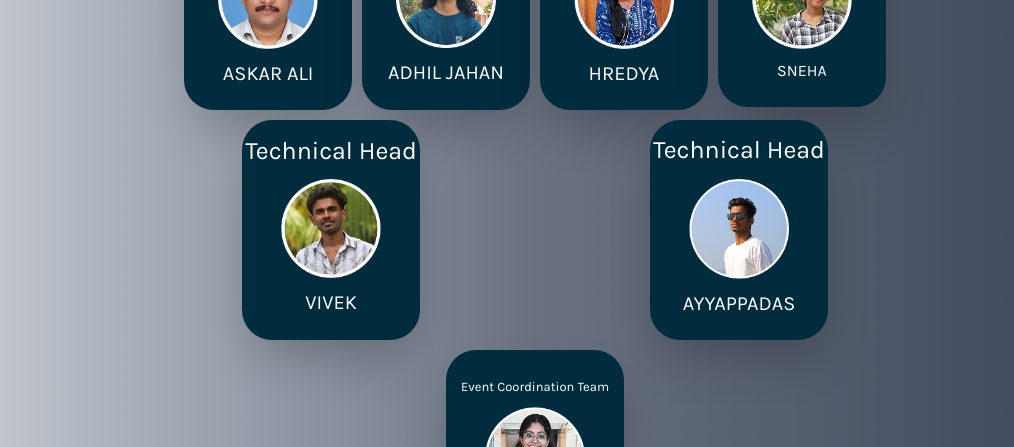
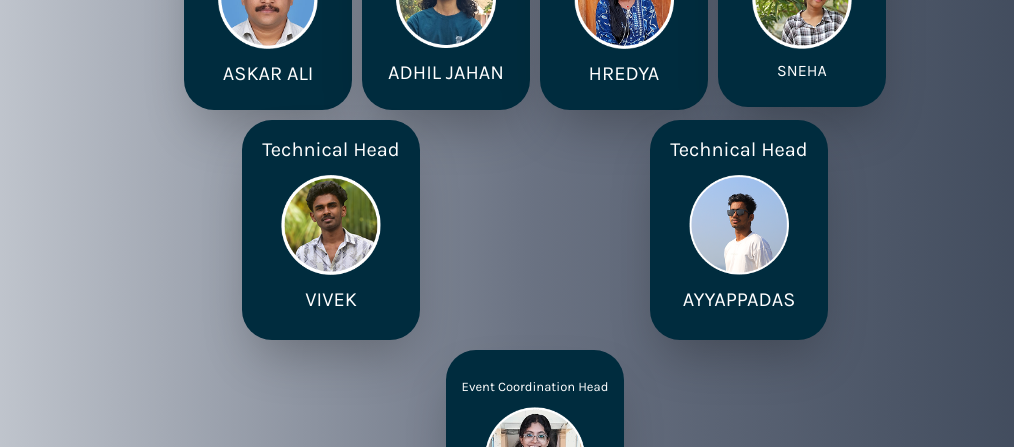
Before and after one commit to Muflih-uk/RoboticsClub-Website, a Next.js app: page / in a window 1280 px wide. Shown: the part 3420-3867 px from the top of the page, without its empty margins (105-1119 px from the left). Built offline with nearby package versions, Linux system fonts and the light colour scheme.

Commit message:
Today Compeleted

```diff
--- a/app/Team.tsx
+++ b/app/Team.tsx
@@ -63,7 +63,6 @@ const Team = () => {
               <FaLinkedin className="hidden group-hover:block text-[30px] text-black hover:text-white" />
             </Link>
           </div>
-
         </div>
 
 
@@ -83,7 +82,7 @@ const Team = () => {
           </div>
 
           <div className="flex flex-col shadow-2xl space-y-[10px] justify-center rounded-[10px] md:rounded-[30px] items-center mt-[20px] md:w-[20%] md:h-full h-[70%] w-[25%] bg-[#002C3E] hover:scale-125 group">
-            <h1 className="md:text-[25px] text-[10px] text-white">Technical Head</h1>
+            <h1 className="md:text-[20px] text-[10px] text-white">Technical Head</h1>
             <Image
               src={'/team/10.png'}
               width={100}
@@ -96,7 +95,7 @@ const Team = () => {
              </Link>
           </div>
           <div className="flex flex-col shadow-2xl space-y-[10px] justify-center rounded-[10px] md:rounded-[30px] items-center md:w-[20%] md:h-full mt-[20px] h-[70%] w-[25%] bg-[#002C3E] hover:scale-125 group">
-            <h1 className="text-[10px] md:text-[25px] text-white">Technical Head</h1>
+            <h1 className="text-[10px] md:text-[20px] text-white">Technical Head</h1>
             <Image
               src={'/team/11.png'}
               width={100}
@@ -112,7 +111,7 @@ const Team = () => {
 
         <div className="flex justify-center space-x-[230px] h-[33%] w-[80%]">
           <div className="flex flex-col shadow-2xl space-y-[10px] justify-center rounded-[10px] w-[90px] md:rounded-[30px] items-center md:w-[20%] md:h-full mt-[20px] h-[70%] bg-[#002C3E] hover:scale-125 group">
-            <h1 className="md:text-[13px] text-white text-[5px]">Event Coordination Team</h1>
+            <h1 className="md:text-[13px] text-white text-[5px]">Event Coordination Head</h1>
             <Image
               src={'/team/15.png'}
               width={100}
```
